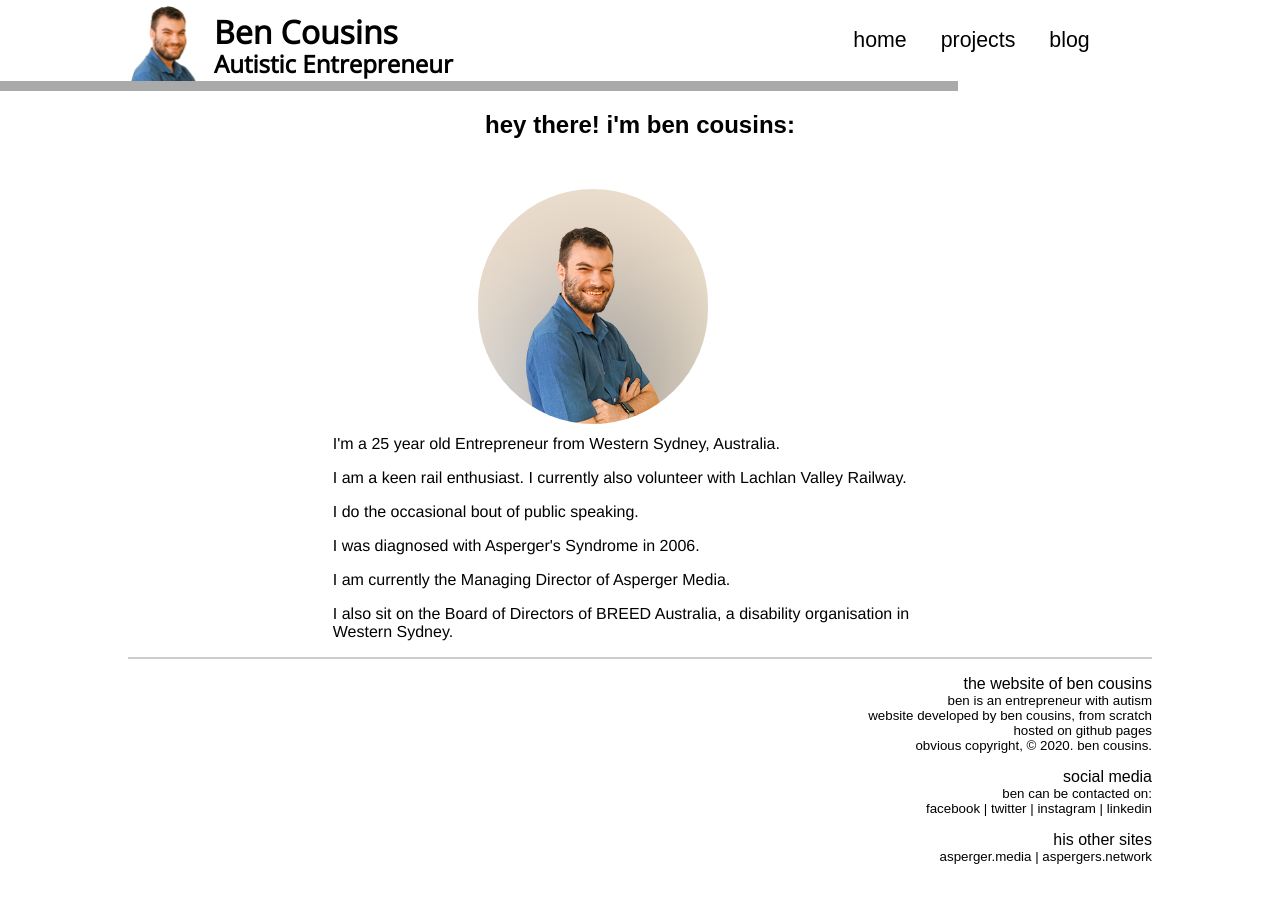
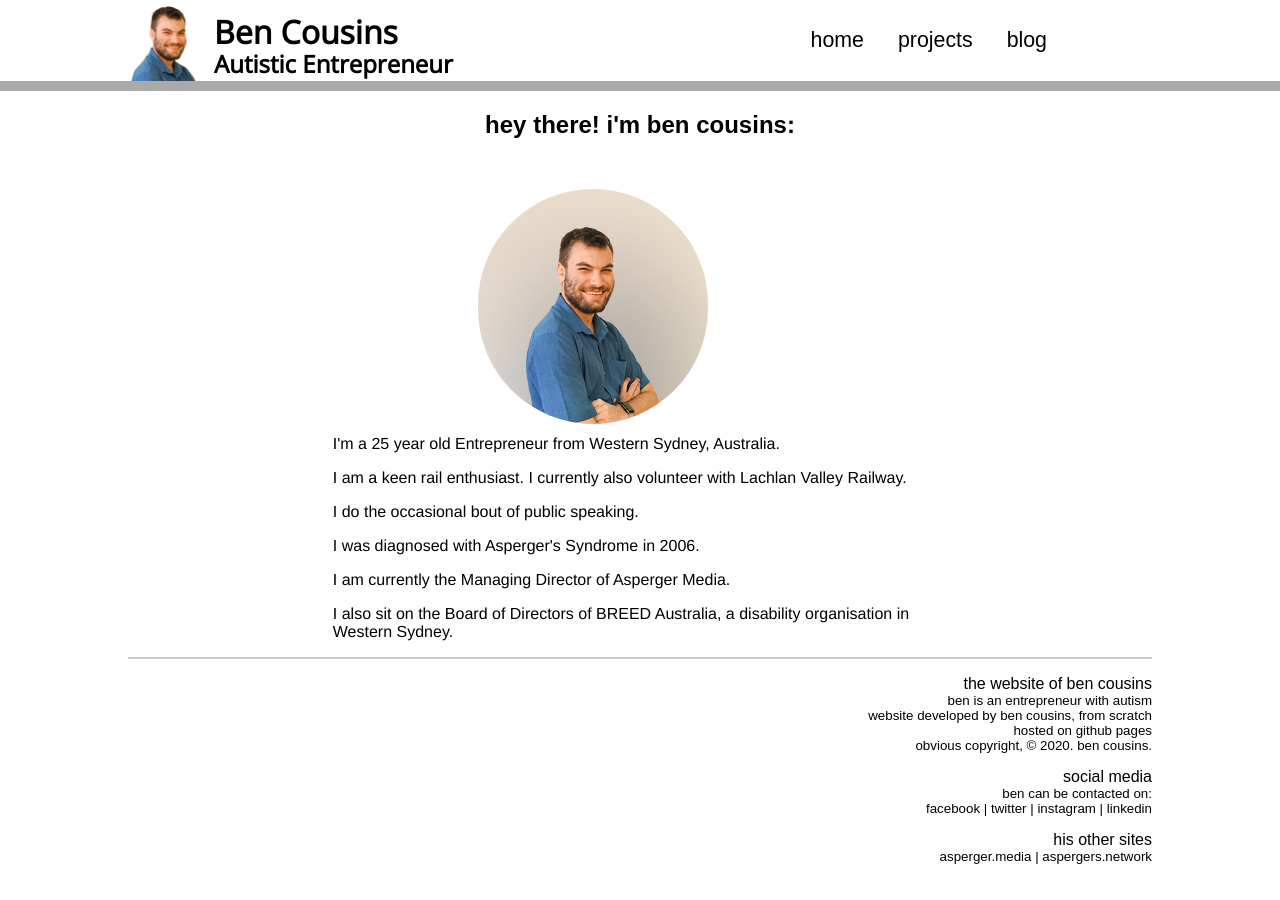
Before and after one commit to s3gunzel/bcousins.github.io, a Jekyll site: the page built from index.html, in a window 1280 px wide. Built offline with Jekyll 4.4.1, drawn with Linux system fonts in a browser that asks for light colours; some web fonts are replaced.

Commit message:
Website CSS fix

```diff
--- a/static/css/bdcidau.css
+++ b/static/css/bdcidau.css
@@ -81,20 +81,16 @@
  */
 
 #navbar{
-    width: 150.2%;
+    width: 100%;
     height: 10px;
-    margin-left: -965px;
     background-color:#aaa;
     color:#000;
-    overflow:hidden;
-    position:absolute;
-    top:81px;
+    top:70px;
 }
 
 #header #nav-actual{
-    margin-right: -18%;
     margin-top: -70px;
-    width: 500px;
+    width: 35%;
     float: right;
 }
 
@@ -441,13 +437,13 @@
     }
 
     #navbar{
-        width: 1367px!important;
-        position: relative!important;
+        width: 1024px!important;
         margin-left: 0px!important;
     }
 
-    #nav-actual{
-        width:84%!important;
+    #header #nav-actual{
+        width:38%!important;
+        margin-right: 0px;
     }
 
     #body #todays-highlights .news-items .news-card{
```
